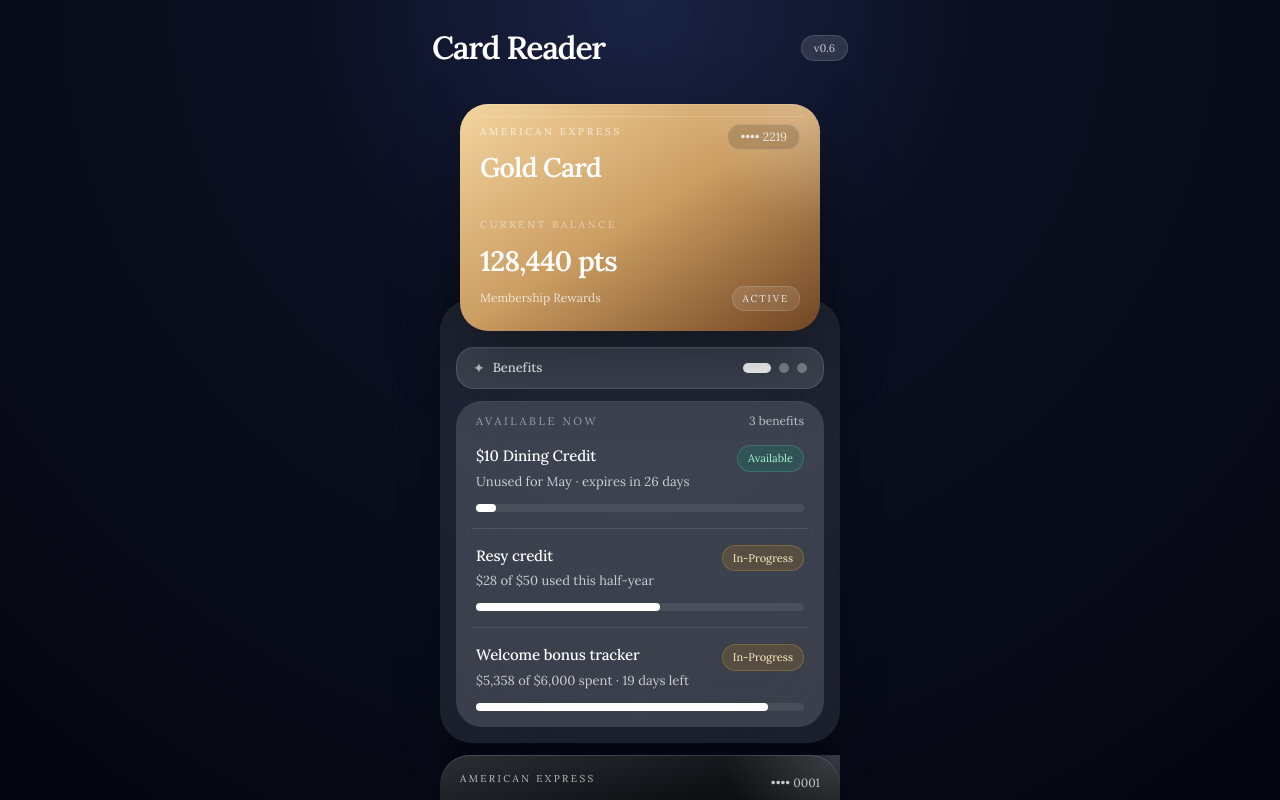
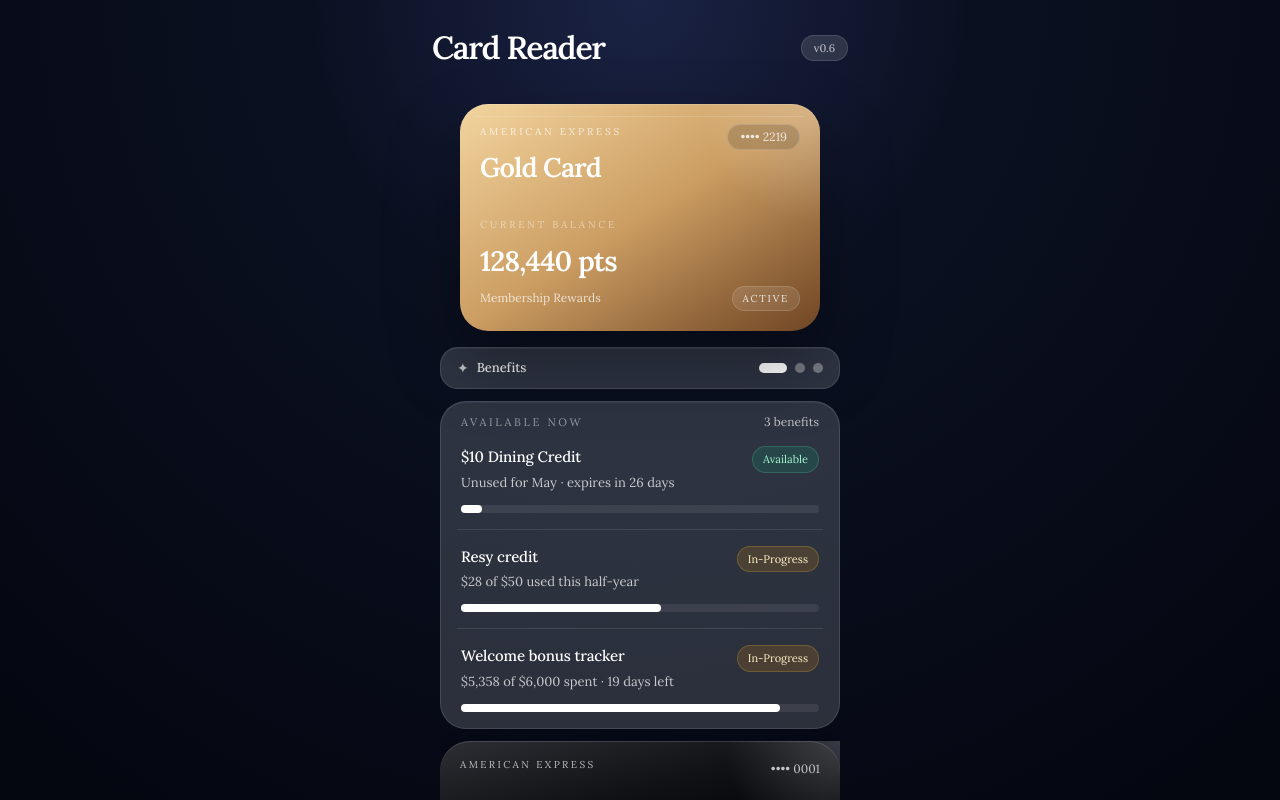
Before and after one commit to kylehocho/card-reader, a Next.js app: page / in a window 1280 px wide. Shown: the top 800 px of the page. Built offline with nearby package versions, Linux system fonts and the light colour scheme.

Commit message:
Remove blue wallet panel wrapper

```diff
--- a/components/card-reader/WalletPrototype.tsx
+++ b/components/card-reader/WalletPrototype.tsx
@@ -410,9 +410,8 @@
                 </motion.div>
               </div>
 
-              <div className="relative z-10 -mt-8 px-2">
-                <div className="rounded-[32px] bg-[#6f7782]/20 px-4 pb-4 pt-12 backdrop-blur-2xl shadow-[0_22px_45px_rgba(0,0,0,0.20)]">
-                  <div className="rounded-[18px] border border-white/12 bg-[#8d949f]/28 px-4 py-2.5 shadow-[inset_0_1px_0_rgba(255,255,255,0.05)]">
+              <div className="relative z-10 -mt-8 px-2 pt-12">
+                <div className="rounded-[18px] border border-white/12 bg-[#8d949f]/28 px-4 py-2.5 shadow-[inset_0_1px_0_rgba(255,255,255,0.05)]">
                     <div className="flex items-center justify-between gap-3">
                       <div className="flex items-center gap-2 text-white/92">
                         <span className="text-sm text-white/70">{pageMeta[walletPages[walletPageIndex]].icon}</span>
@@ -442,7 +441,7 @@
                     }}
                     className="mt-3 cursor-grab active:cursor-grabbing"
                   >
-                    <div className="min-h-[252px] rounded-[26px] bg-[#8d949f]/28 px-4 py-3 shadow-[inset_0_1px_0_rgba(255,255,255,0.05)]">
+                    <div className="min-h-[252px] rounded-[26px] border border-white/12 bg-[#8d949f]/28 px-4 py-3 shadow-[inset_0_1px_0_rgba(255,255,255,0.05)]">
                       {walletPages[walletPageIndex] === 'benefits' && (
                         <div>
                           <div className="mb-1 flex items-center justify-between px-1 pb-3">
@@ -519,7 +518,6 @@
                       )}
                     </div>
                   </motion.div>
-                </div>
               </div>
 
               <div className="relative z-10 -mt-7 px-2 pb-2 pt-0">
```
